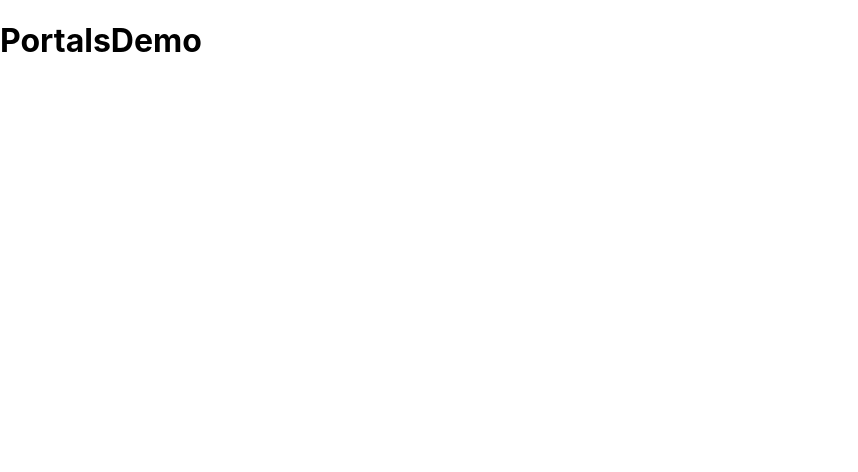
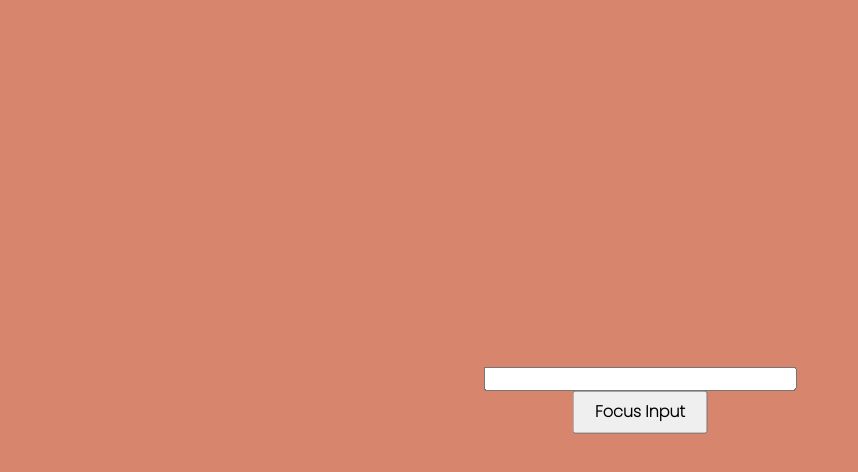
Before and after one commit to renuyarasu/codevolution, a React (Create React App) app: page / in a window 1280 px wide. Shown: the top 472 px of the page, without its empty margins (0-858 px from the left). Built offline with nearby package versions, Linux system fonts and the light colour scheme.

Commit message:
Refs: Refs with Class Components

```diff
--- a/src/App.css
+++ b/src/App.css
@@ -1,41 +1,359 @@
-.App {
-  text-align: left;
-}
-.App-header {
-  background-color: #282c34;
-  min-height: 100vh;
-  display: flex;
-  flex-direction: column;
-  align-items: center;
-  justify-content: center;
-  font-size: calc(10px + 2vmin);
-  color: white;
+@import url("https://fonts.googleapis.com/css2?family=Poppins:wght@100;200&display=swap");
+* {
+  font-family: "Poppins", sans-serif;
+  box-sizing: border-box;
 }
 
+/*! normalize.css v8.0.1 | MIT License | github.com/necolas/normalize.css */
 
-input[type=text], select, textarea {
-  width: 100%;
-  padding: 12px;
-  border: 1px solid #ccc;
-  border-radius: 4px;
-  resize: vertical;
+/* Document
+   ========================================================================== */
+
+/**
+ * 1. Correct the line height in all browsers.
+ * 2. Prevent adjustments of font size after orientation changes in iOS.
+ */
+
+html {
+  line-height: 1.15; /* 1 */
+  -webkit-text-size-adjust: 100%; /* 2 */
 }
 
-label {
-  padding: 12px 12px 12px 0;
-  display: inline-block;
+/* Sections
+     ========================================================================== */
+
+/**
+   * Remove the margin in all browsers.
+   */
+
+body {
+  margin: 0;
+  text-align: center;
+  background-color: #d7856d;
 }
 
-button {
-  background-color: #04AA6D;
-  color: #b3ffe2;
-  padding: 12px 20px;
-  border: none;
-  border-radius: 4px;
-  cursor: pointer;
-  transition: 0.2s;
+/**
+   * Render the `main` element consistently in IE.
+   */
+
+main {
+  display: block;
 }
 
-button:hover {
-  background-color: #038052;
+/**
+   * Correct the font size and margin on `h1` elements within `section` and
+   * `article` contexts in Chrome, Firefox, and Safari.
+   */
+
+h1 {
+  font-size: 2em;
+  margin: 0.67em 0;
 }
+
+/* Grouping content
+     ========================================================================== */
+
+/**
+   * 1. Add the correct box sizing in Firefox.
+   * 2. Show the overflow in Edge and IE.
+   */
+
+hr {
+  box-sizing: content-box; /* 1 */
+  height: 0; /* 1 */
+  overflow: visible; /* 2 */
+}
+
+/**
+   * 1. Correct the inheritance and scaling of font size in all browsers.
+   * 2. Correct the odd `em` font sizing in all browsers.
+   */
+
+pre {
+  font-family: monospace, monospace; /* 1 */
+  font-size: 1em; /* 2 */
+}
+
+/* Text-level semantics
+     ========================================================================== */
+
+/**
+   * Remove the gray background on active links in IE 10.
+   */
+
+a {
+  background-color: transparent;
+}
+
+/**
+   * 1. Remove the bottom border in Chrome 57-
+   * 2. Add the correct text decoration in Chrome, Edge, IE, Opera, and Safari.
+   */
+
+abbr[title] {
+  border-bottom: none; /* 1 */
+  text-decoration: underline; /* 2 */
+  text-decoration: underline dotted; /* 2 */
+}
+
+/**
+   * Add the correct font weight in Chrome, Edge, and Safari.
+   */
+
+b,
+strong {
+  font-weight: bolder;
+}
+
+/**
+   * 1. Correct the inheritance and scaling of font size in all browsers.
+   * 2. Correct the odd `em` font sizing in all browsers.
+   */
+
+code,
+kbd,
+samp {
+  font-family: monospace, monospace; /* 1 */
+  font-size: 1em; /* 2 */
+}
+
+/**
+   * Add the correct font size in all browsers.
+   */
+
+small {
+  font-size: 80%;
+}
+
+/**
+   * Prevent `sub` and `sup` elements from affecting the line height in
+   * all browsers.
+   */
+
+sub,
+sup {
+  font-size: 75%;
+  line-height: 0;
+  position: relative;
+  vertical-align: baseline;
+}
+
+sub {
+  bottom: -0.25em;
+}
+
+sup {
+  top: -0.5em;
+}
+
+/* Embedded content
+     ========================================================================== */
+
+/**
+   * Remove the border on images inside links in IE 10.
+   */
+
+img {
+  border-style: none;
+}
+
+/* Forms
+     ========================================================================== */
+
+/**
+   * 1. Change the font styles in all browsers.
+   * 2. Remove the margin in Firefox and Safari.
+   */
+
+button,
+input,
+optgroup,
+select,
+textarea {
+  font-family: inherit; /* 1 */
+  font-size: 100%; /* 1 */
+  line-height: 1.15; /* 1 */
+  margin: 0; /* 2 */
+}
+
+/**
+   * Show the overflow in IE.
+   * 1. Show the overflow in Edge.
+   */
+
+button,
+input {
+  /* 1 */
+  overflow: visible;
+}
+
+/**
+   * Remove the inheritance of text transform in Edge, Firefox, and IE.
+   * 1. Remove the inheritance of text transform in Firefox.
+   */
+
+button,
+select {
+  /* 1 */
+  text-transform: none;
+}
+
+/**
+   * Correct the inability to style clickable types in iOS and Safari.
+   */
+
+button,
+[type="button"],
+[type="reset"],
+[type="submit"] {
+  -webkit-appearance: button;
+}
+
+/**
+   * Remove the inner border and padding in Firefox.
+   */
+
+button::-moz-focus-inner,
+[type="button"]::-moz-focus-inner,
+[type="reset"]::-moz-focus-inner,
+[type="submit"]::-moz-focus-inner {
+  border-style: none;
+  padding: 0;
+}
+
+/**
+   * Restore the focus styles unset by the previous rule.
+   */
+
+button:-moz-focusring,
+[type="button"]:-moz-focusring,
+[type="reset"]:-moz-focusring,
+[type="submit"]:-moz-focusring {
+  outline: 1px dotted ButtonText;
+}
+
+/**
+   * Correct the padding in Firefox.
+   */
+
+fieldset {
+  padding: 0.35em 0.75em 0.625em;
+}
+
+/**
+   * 1. Correct the text wrapping in Edge and IE.
+   * 2. Correct the color inheritance from `fieldset` elements in IE.
+   * 3. Remove the padding so developers are not caught out when they zero out
+   *    `fieldset` elements in all browsers.
+   */
+
+legend {
+  box-sizing: border-box; /* 1 */
+  color: inherit; /* 2 */
+  display: table; /* 1 */
+  max-width: 100%; /* 1 */
+  padding: 0; /* 3 */
+  white-space: normal; /* 1 */
+}
+
+/**
+   * Add the correct vertical alignment in Chrome, Firefox, and Opera.
+   */
+
+progress {
+  vertical-align: baseline;
+}
+
+/**
+   * Remove the default vertical scrollbar in IE 10+.
+   */
+
+textarea {
+  overflow: auto;
+}
+
+/**
+   * 1. Add the correct box sizing in IE 10.
+   * 2. Remove the padding in IE 10.
+   */
+
+[type="checkbox"],
+[type="radio"] {
+  box-sizing: border-box; /* 1 */
+  padding: 0; /* 2 */
+}
+
+/**
+   * Correct the cursor style of increment and decrement buttons in Chrome.
+   */
+
+[type="number"]::-webkit-inner-spin-button,
+[type="number"]::-webkit-outer-spin-button {
+  height: auto;
+}
+
+/**
+   * 1. Correct the odd appearance in Chrome and Safari.
+   * 2. Correct the outline style in Safari.
+   */
+
+[type="search"] {
+  -webkit-appearance: textfield; /* 1 */
+  outline-offset: -2px; /* 2 */
+}
+
+/**
+   * Remove the inner padding in Chrome and Safari on macOS.
+   */
+
+[type="search"]::-webkit-search-decoration {
+  -webkit-appearance: none;
+}
+
+/**
+   * 1. Correct the inability to style clickable types in iOS and Safari.
+   * 2. Change font properties to `inherit` in Safari.
+   */
+
+::-webkit-file-upload-button {
+  -webkit-appearance: button; /* 1 */
+  font: inherit; /* 2 */
+}
+
+/* Interactive
+     ========================================================================== */
+
+/*
+   * Add the correct display in Edge, IE 10+, and Firefox.
+   */
+
+details {
+  display: block;
+}
+
+/*
+   * Add the correct display in all browsers.
+   */
+
+summary {
+  display: list-item;
+}
+
+/* Misc
+     ========================================================================== */
+
+/**
+   * Add the correct display in IE 10+.
+   */
+
+template {
+  display: none;
+}
+
+/**
+   * Add the correct display in IE 10.
+   */
+
+[hidden] {
+  display: none;
+}
--- a/src/App.js
+++ b/src/App.js
@@ -1,11 +1,11 @@
 import './App.css';
-import PortalsDemo from './components/PortalsDemo';
-
+import FRParentInput from './components/FRParentInput';
 function App() {
     return (
         <div className="App">
-            <PortalsDemo/>
+            <FRParentInput/>
         </div>
     );
 }
+
 export default App;
--- /dev/null
+++ b/src/components/FRInput.js
@@ -0,0 +1,9 @@
+import React from 'react'
+
+export const FRInput = React.forwardRef((pros, ref) => {
+    return (
+        <div>
+            <input type="text" ref={ref}/>
+        </div>
+    )
+})
--- /dev/null
+++ b/src/components/FRParentInput.js
@@ -0,0 +1,22 @@
+import React, { Component } from 'react'
+import { FRInput } from './FRInput'
+
+export class FRParentInput extends Component {
+    constructor(props) {
+        super(props)
+        this.inputRef = React.createRef()
+    }
+    clickHandler = () => {
+        this.inputRef.current.focus()
+    }
+    render() {
+        return (
+            <div>
+                <FRInput ref={this.inputRef} />
+                <button onClick={this.clickHandler}>Focus Input</button>
+            </div>
+        )
+    }
+}
+
+export default FRParentInput
--- a/src/components/PortalsDemo.js
+++ /dev/null
@@ -1,9 +0,0 @@
-import React from 'react'
-import ReactDOM from 'react-dom'
-
-export default function PortalsDemo() {
-    return ReactDOM.createPortal (
-        <h1>PortalsDemo</h1>,
-        document.getElementById('portals-root')
-    )
-}
--- a/src/index.css
+++ b/src/index.css
@@ -6,8 +6,18 @@
   -webkit-font-smoothing: antialiased;
   -moz-osx-font-smoothing: grayscale;
 }
-
+.App{
+  position: absolute;
+  left: 50%;
+  top: 50%;
+  transform: translate(-50%, -50%);
+  color: beige;
+}
 code {
-  font-family: source-code-pro, Menlo, Monaco, Consolas, 'Courier New',
-    monospace;
+  font-family: source-code-pro, Menlo, Monaco, Consolas, 'Courier New',monospace;
 }
+button {
+ padding: 10px 20px;
+ font-weight: bold;
+ cursor: pointer;
+}
--- a/src/index.js
+++ b/src/index.js
@@ -2,7 +2,6 @@
 import ReactDOM from 'react-dom';
 import './index.css';
 import App from './App';
-import reportWebVitals from './reportWebVitals';
 
 ReactDOM.render(
   <React.StrictMode>
@@ -10,8 +9,3 @@
   </React.StrictMode>,
   document.getElementById('root')
 );
-
-// If you want to start measuring performance in your app, pass a function
-// to log results (for example: reportWebVitals(console.log))
-// or send to an analytics endpoint. Learn more: https://bit.ly/CRA-vitals
-reportWebVitals();
--- a/src/reportWebVitals.js
+++ /dev/null
@@ -1,13 +0,0 @@
-const reportWebVitals = onPerfEntry => {
-  if (onPerfEntry && onPerfEntry instanceof Function) {
-    import('web-vitals').then(({ getCLS, getFID, getFCP, getLCP, getTTFB }) => {
-      getCLS(onPerfEntry);
-      getFID(onPerfEntry);
-      getFCP(onPerfEntry);
-      getLCP(onPerfEntry);
-      getTTFB(onPerfEntry);
-    });
-  }
-};
-
-export default reportWebVitals;
```
